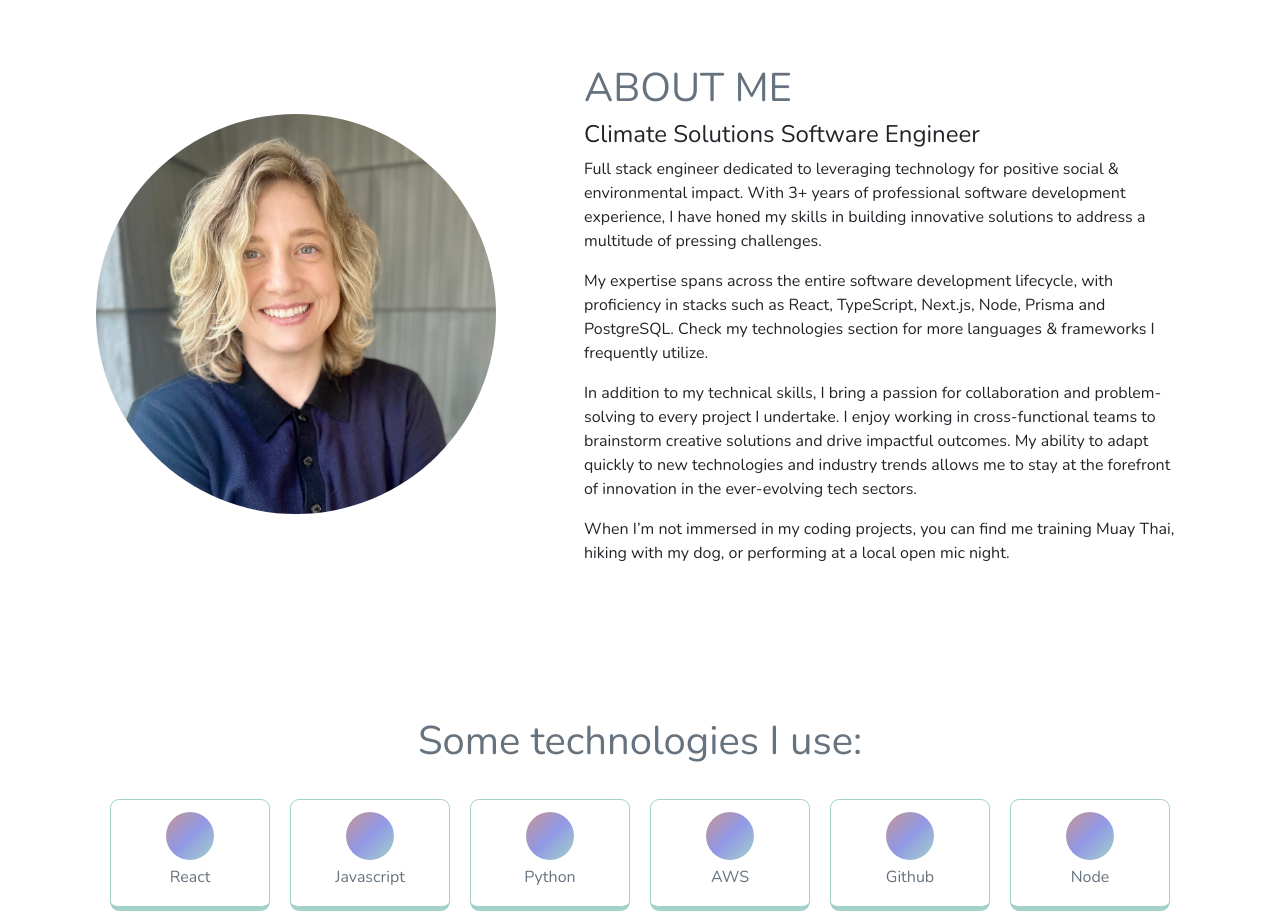
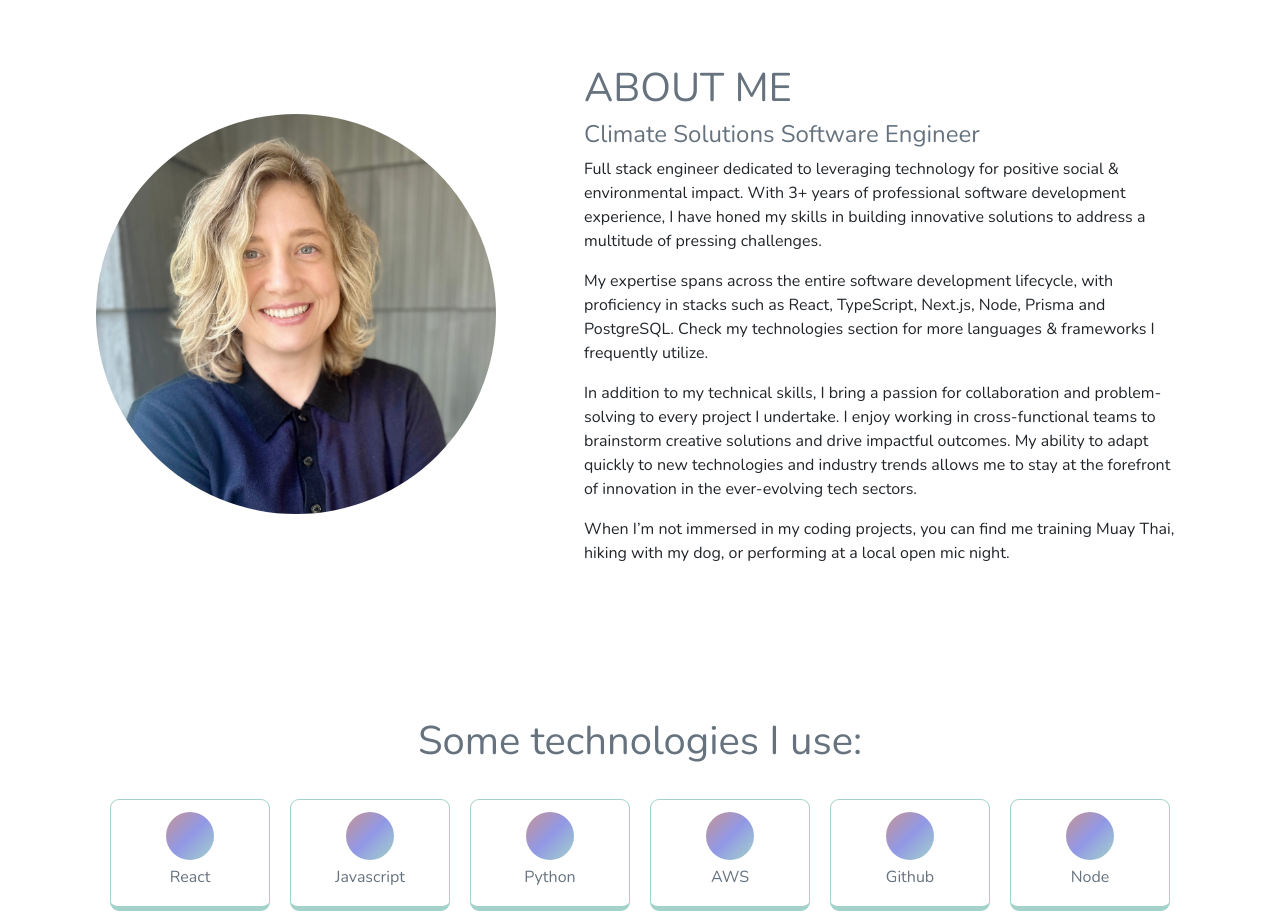
Before and after one commit to TomaraPetty/react-portfolio, a React (Create React App) app: page / in a window 1280 px wide. Shown: the part 880-1797 px from the top of the page. Built offline with nearby package versions, Linux system fonts and the light colour scheme; some icons are missing.

Commit message:
add header class to about me headers

```diff
--- a/src/screens/aboutMe/AboutMe.jsx
+++ b/src/screens/aboutMe/AboutMe.jsx
@@ -11,8 +11,8 @@ function AboutMe() {
         <img src={tomara} alt="Tomara Petty" />
       </div>
       <div className="about__text">
-        <h1>ABOUT ME</h1>
-        <h4>Climate Solutions Software Engineer</h4>
+        <h1 className="header">ABOUT ME</h1>
+        <h4 className="header">Climate Solutions Software Engineer</h4>
         <p>
           Full stack engineer dedicated to leveraging technology for positive
           social & environmental impact. With {yearExperience}+ years of
```
